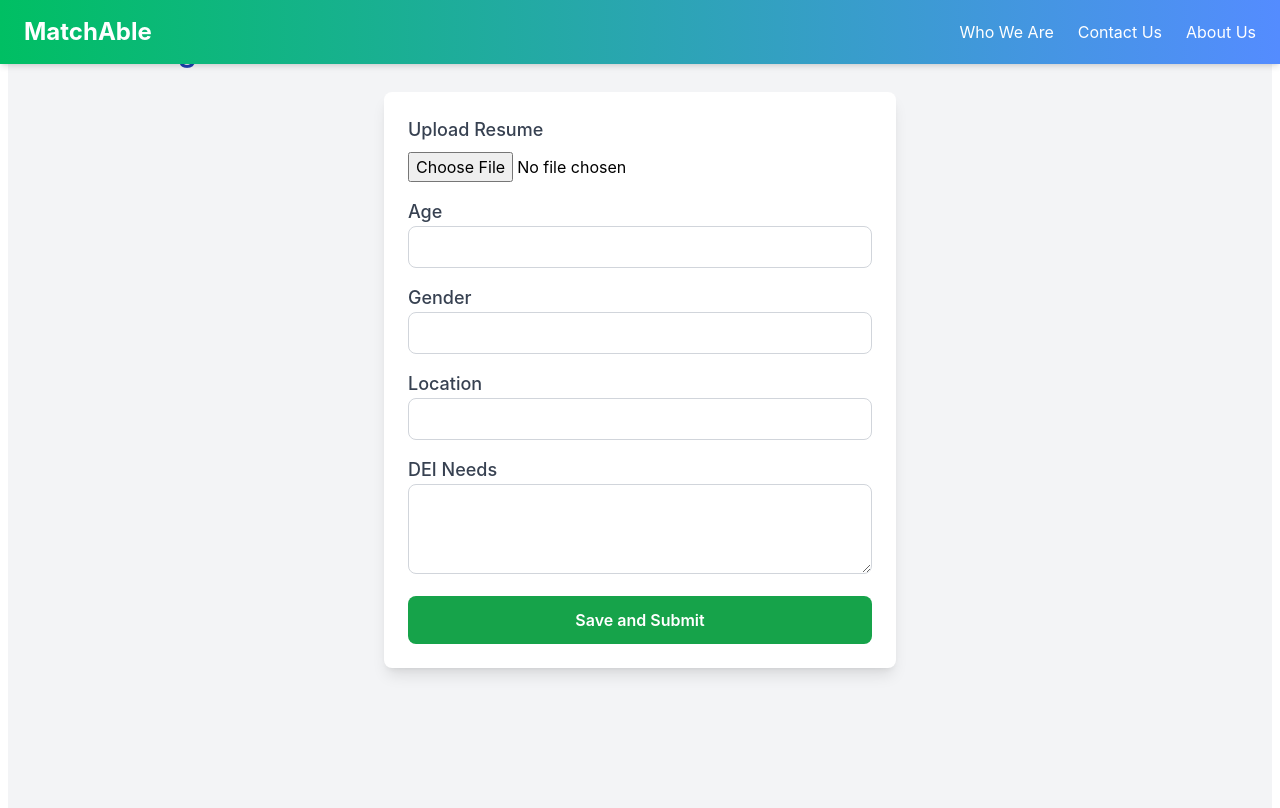
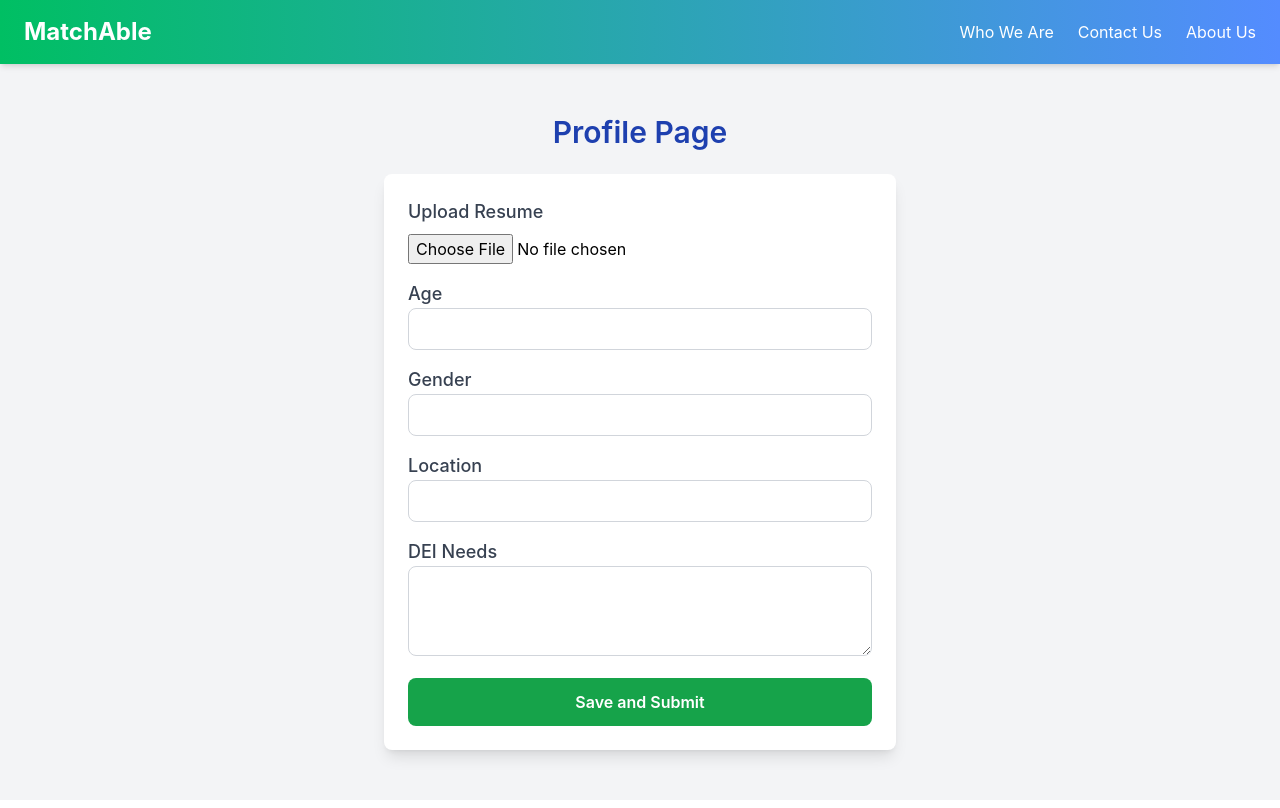
Before and after one commit to harishchaurasia/match-able, a Next.js app: page /ProfilePage in a window 1280 px wide. Shown: the top 808 px of the page. Built offline with nearby package versions, Linux system fonts and the light colour scheme.

Commit message:
corrected hidden texts

```diff
--- a/src/components/Navbar.tsx
+++ b/src/components/Navbar.tsx
@@ -15,7 +15,7 @@ const Navbar: React.FC = () => {
         <div className="flex space-x-6">
           <Link href="/who-we-are">Who We Are</Link>
           <Link href="/contact-us">Contact Us</Link>
-          <Link href="/about-us">About Us</Link>
+          <Link href="/AboutUs">About Us</Link>
         </div>
       </div>
     </nav>
--- a/src/pages/AboutUs.tsx
+++ b/src/pages/AboutUs.tsx
@@ -1,9 +1,14 @@
 // src/pages/about-us.tsx
 import React from "react";
+import Navbar from "src/components/Navbar";
 
 const AboutUs: React.FC = () => {
   return (
     <div className="min-h-screen bg-gray-50 px-6 py-12 flex flex-col items-center">
+      <div className="mb-6">
+        <Navbar />
+      </div>
+
       <h1 className="text-4xl font-bold text-blue-800 mb-10">About Us</h1>
 
       <div className="bg-white shadow-xl rounded-lg p-8 max-w-4xl space-y-6 text-center">
--- a/src/pages/JobListingPage.tsx
+++ b/src/pages/JobListingPage.tsx
@@ -1,6 +1,7 @@
 // src/pages/JobListingPage.tsx
 import React from "react";
 import CircularProgress from "../components/CircularProgress";
+import Navbar from "src/components/Navbar";
 
 interface Job {
   title: string;
@@ -15,7 +16,7 @@ const jobs: Job[] = [
     title: "Frontend Developer",
     company: "Company A",
     location: "Remote",
-    matchPercentage: 75,
+    matchPercentage: 23,
     skillsPercentage: 80,
   },
   // Add more jobs as needed
@@ -24,6 +25,9 @@ const jobs: Job[] = [
 const JobListingPage: React.FC = () => {
   return (
     <div className="min-h-screen bg-gray-100 px-8 py-6">
+      <div className="mb-16 ">
+        <Navbar />
+      </div>
       <h1 className="text-3xl font-semibold text-blue-800 mb-6">
         Job Listings
       </h1>
@@ -48,11 +52,13 @@ const JobListingPage: React.FC = () => {
             <div className="flex space-x-8 items-center">
               <div className="flex flex-col items-center">
                 <CircularProgress percentage={job.matchPercentage} />
-                <p className="text-sm text-gray-600 mt-2">Match</p>
+                <p className="text-sm text-gray-600 mt-2">
+                  Accessibility Match
+                </p>
               </div>
               <div className="flex flex-col items-center">
                 <CircularProgress percentage={job.skillsPercentage} />
-                <p className="text-sm text-gray-600 mt-2">Skills</p>
+                <p className="text-sm text-gray-600 mt-2">Tech Skills</p>
               </div>
             </div>
           </div>
--- a/src/pages/ProfilePage.tsx
+++ b/src/pages/ProfilePage.tsx
@@ -1,6 +1,7 @@
 // src/pages/ProfilePage.tsx
 import React, { useState } from "react";
 import { useRouter } from "next/router";
+import Navbar from "src/components/Navbar";
 
 const ProfilePage: React.FC = () => {
   const [resume, setResume] = useState<File | null>(null);
@@ -22,8 +23,12 @@ const ProfilePage: React.FC = () => {
   };
 
   return (
-    <div className="min-h-screen bg-gray-100 px-8 py-6">
-      <h1 className="text-3xl font-semibold text-blue-800 mb-6">
+    <div className="flex items-center justify-center min-h-screen bg-gray-100 px-8 py-6">
+      <div className="w-full max-w-2xl">
+        <div className="mb-16 ">
+          <Navbar />
+        </div>
+        <h1 className="text-3xl font-semibold text-blue-800 mb-6 text-center">
           Profile Page
         </h1>
 
@@ -36,7 +41,9 @@ const ProfilePage: React.FC = () => {
           </div>
 
           <div>
-          <label className="block text-lg font-medium text-gray-700">Age</label>
+            <label className="block text-lg font-medium text-gray-700">
+              Age
+            </label>
             <input
               type="number"
               value={demographics.age}
@@ -95,7 +102,7 @@ const ProfilePage: React.FC = () => {
           </button>
         </div>
       </div>
+    </div>
   );
 };
-
 export default ProfilePage;
--- a/src/pages/_app.tsx
+++ b/src/pages/_app.tsx
@@ -6,10 +6,10 @@ import type { AppProps } from "next/app";
 function MyApp({ Component, pageProps }: AppProps) {
   return (
     <>
-      <Navbar />
-      <div className="p-2">
-        <Component {...pageProps} />
-      </div>
+      {/* <Navbar /> */}
+      {/* <div className="p-2"> */}
+      {/* </div> */}
+      <Component {...pageProps} />
     </>
   );
 }
--- a/src/pages/index.tsx
+++ b/src/pages/index.tsx
@@ -2,12 +2,14 @@
 import React from "react";
 import CompanyDashboard from "./CompanyDashboard";
 import LandingPage from "./LandingPage";
+import Navbar from "src/components/Navbar";
 
 const HomePage: React.FC = () => {
   return (
     <>
       {/* <LandingPage /> */}
       {/* <CompanyDashboard /> */}
+      <Navbar />
       <LandingPage />
     </>
   );
```
Lines whose indentation alone changed are shown as unchanged.
